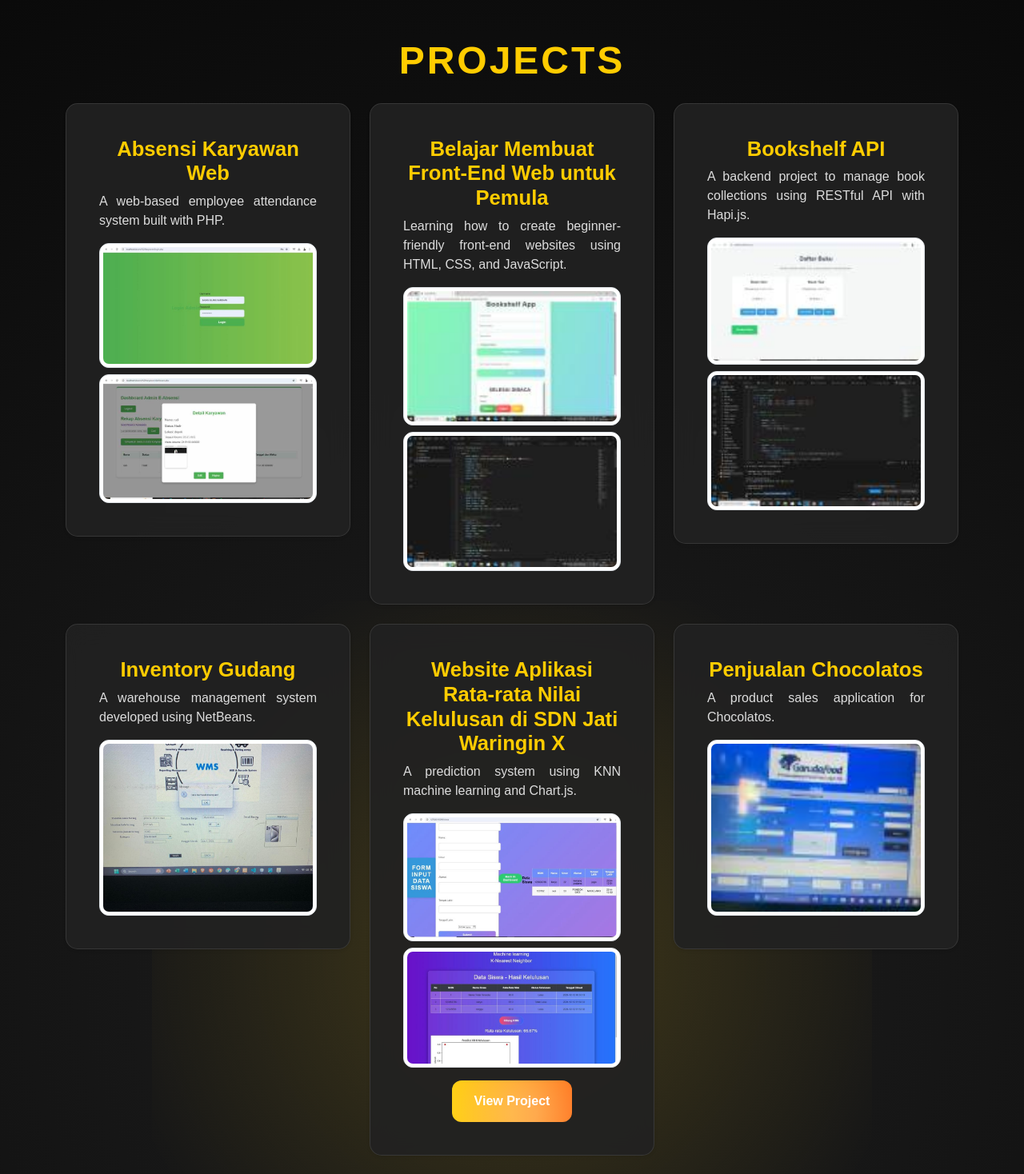
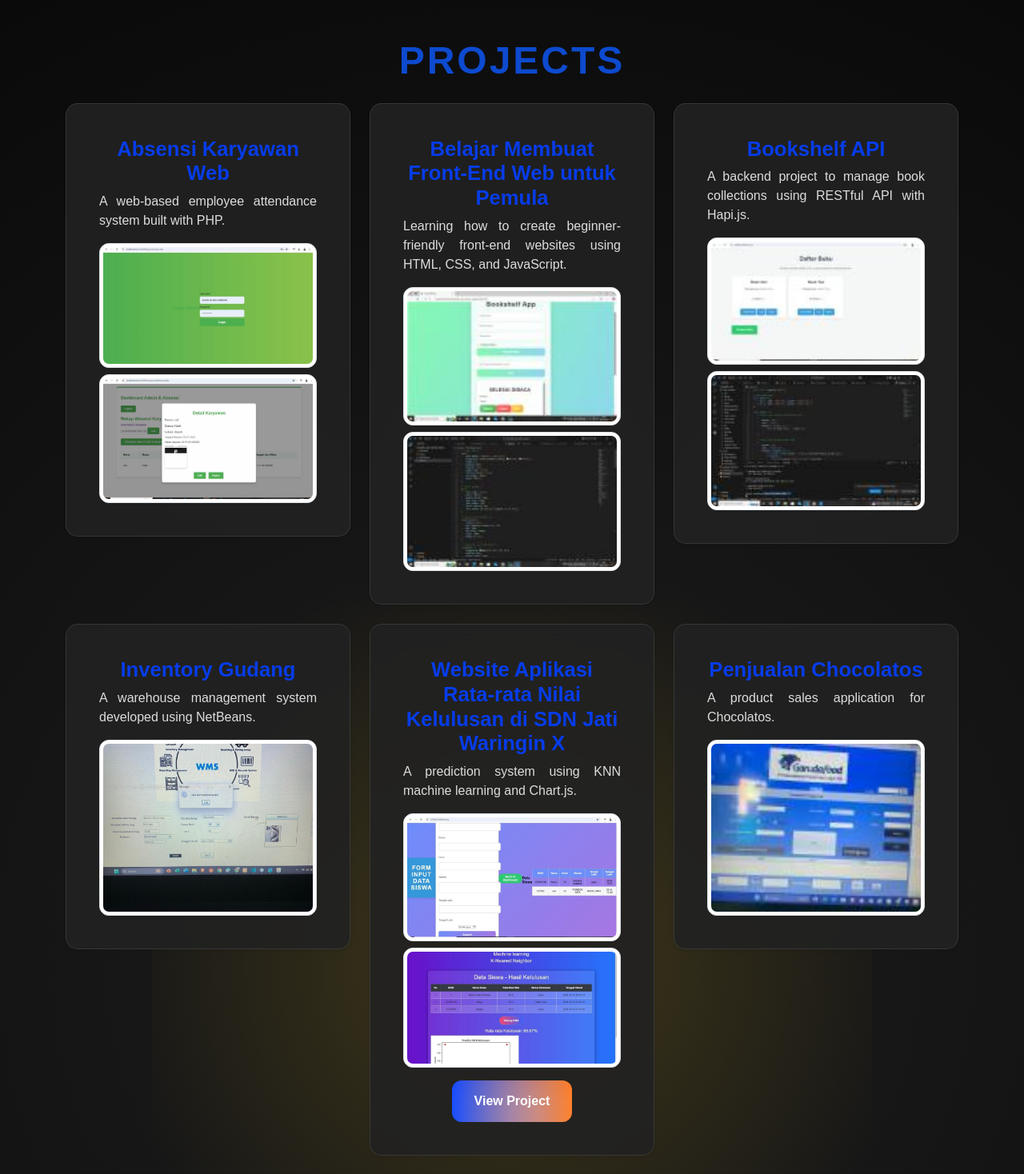
Before and after one commit to bagasgr/portfolio, a React (Create React App) app: page /projects in a window 1280 px wide. Shown: the part 2080-3548 px from the top of the page at 80% size. Built offline with nearby package versions, Linux system fonts and the light colour scheme.

Commit message:
update project.css

```diff
--- a/src/App.css
+++ b/src/App.css
@@ -239,6 +239,52 @@ body {
   text-align: center;
 }
 
+/* Boom animation on click */
+@keyframes boom {
+  0% {
+    transform: scale(1);
+  }
+  50% {
+    transform: scale(1.5);
+  }
+  100% {
+    transform: scale(1);
+  }
+}
+
+/* Loading spinner style */
+.loading-spinner {
+  border: 4px solid transparent;
+  border-top: 4px solid #fff;
+  border-radius: 50%;
+  width: 20px;
+  height: 20px;
+  animation: spin 1s linear infinite;
+}
+
+@keyframes spin {
+  0% {
+    transform: rotate(0deg);
+  }
+  100% {
+    transform: rotate(360deg);
+  }
+}
+
+/* Button styles for when loading */
+.navigation a.loading {
+  pointer-events: none; /* Disable button click */
+}
+
+.navigation a.loading .loading-spinner {
+  display: inline-block;
+  margin-left: 10px;
+}
+
+.navigation a.clicked {
+  animation: boom 0.6s ease; /* Apply boom animation */
+}
+
 /* Hover effect */
 .navigation a:hover {
   background: linear-gradient(135deg, #4CAFFF, #368BFF);
@@ -268,7 +314,6 @@ body {
   transform: translateY(2px);
   box-shadow: 0px 3px 10px rgba(76, 175, 255, 0.3);
 }
-
 
 /* Skill Cards Section */
 .skills-section {
--- a/src/App.js
+++ b/src/App.js
@@ -1,6 +1,7 @@
 import React, { useState } from "react";
 import { BrowserRouter as Router, Route, Routes } from "react-router-dom";
 import "./App.css";
+
 
 // Import Gambar
 import programmerImg from "./images/fota pro.jpeg";
@@ -23,12 +24,15 @@ import Contact from "./components/Contact";
 import Projects from "./components/Projects";
 import Certifikat from "./components/certifikat";
 
+
+
 function App() {
   const [notification, setNotification] = useState(null);
 
   const handleImageClick = (title, content) => {
     setNotification({ title, content });
   };
+
 
   return (
     <Router>
--- a/src/components/Projects.css
+++ b/src/components/Projects.css
@@ -38,7 +38,7 @@ body {
 #projects h2 {
   font-size: 3rem;
   font-weight: bold;
-  color: #ffcc00;
+  color: #0d4acf;
   text-transform: uppercase;
   letter-spacing: 3px;
   margin-bottom: 50px;
@@ -64,7 +64,7 @@ body {
 
 .project-card:hover {
   transform: translateY(-12px) scale(1.05);
-  border: 1px solid #ffcc00;
+  border: 1px solid #124fd3;
 }
 
 /* Efek garis bawah animasi */
@@ -73,7 +73,7 @@ body {
   position: absolute;
   width: 100%;
   height: 4px;
-  background: linear-gradient(90deg, #ffcc00, #ff6600);
+  background: linear-gradient(90deg, #0051ff, #072fe0);
   bottom: 0;
   left: 0;
   transform: scaleX(0);
@@ -90,7 +90,7 @@ body {
 .project-card .card-title {
   font-size: 1.6rem;
   font-weight: bold;
-  color: #ffcc00;
+  color: #073ce9;
 }
 
 .project-card .card-text {
@@ -119,7 +119,7 @@ body {
 /*       VIEW PROJECT BUTTON     */
 /* ============================= */
 .btn-primary {
-  background: linear-gradient(90deg, #ffcc00, #ff6600);
+  background: linear-gradient(90deg, #003cff, #ff6600);
   border: none;
   font-weight: bold;
   padding: 14px 28px;
@@ -131,7 +131,7 @@ body {
 }
 
 .btn-primary:hover {
-  background: linear-gradient(90deg, #ff6600, #ffcc00);
+  background: linear-gradient(90deg, #006eff, #ffcc00);
   transform: scale(1.1);
 }
 
```
